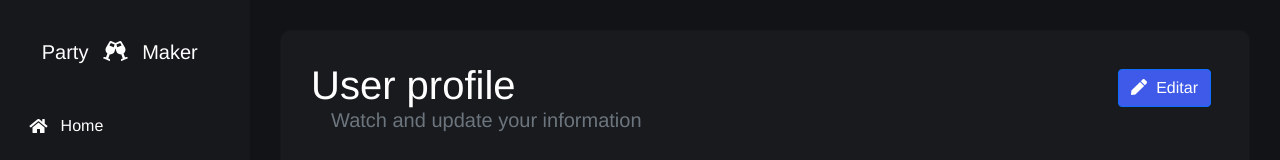
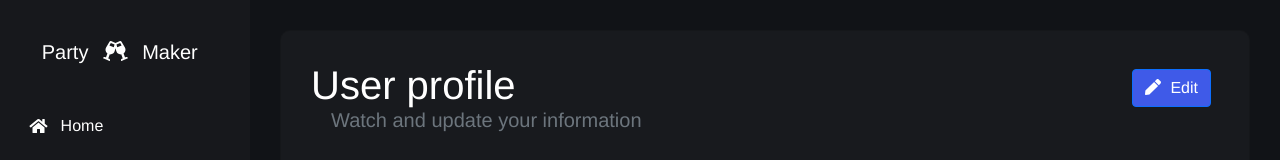
Before and after one commit to claudialegrec/semestral-gen, a Vue app: page /UserInfo in a window 1280 px wide. Shown: the top 160 px of the page. Built offline with nearby package versions, Linux system fonts and the light colour scheme.

Commit message:
Pantallas para admin

```diff
--- a/src/views/UserInfo.vue
+++ b/src/views/UserInfo.vue
@@ -13,7 +13,7 @@
         <div v-if="edit == 0" class="ml-auto p-2">
           <a @click="edit = 1" class="btn btn-primary" style="background-color:#3F5AE8">
             <i class="fas fa-pen" style="margin-right:5px" />
-            Editar
+            Edit
           </a>
         </div>
 
```
